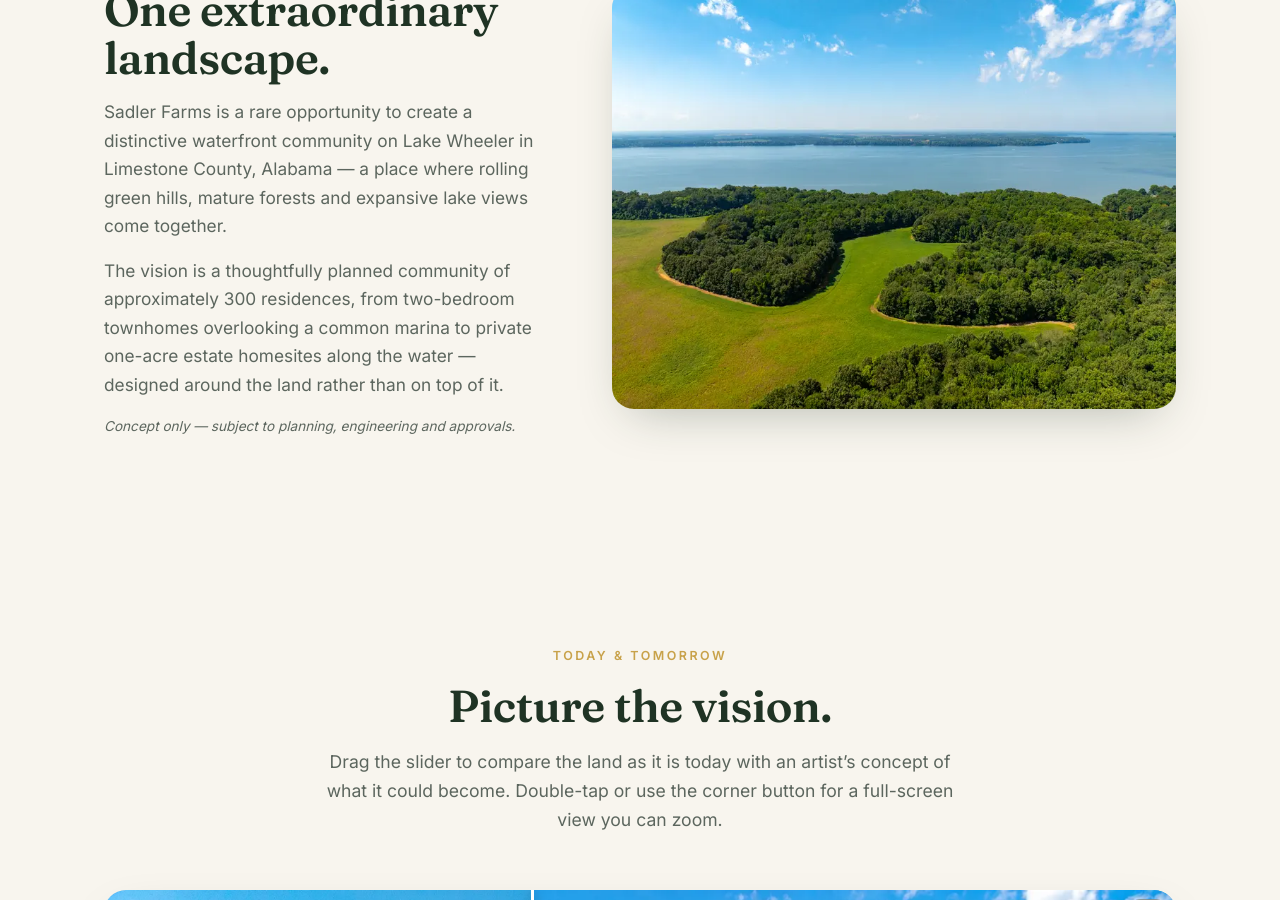
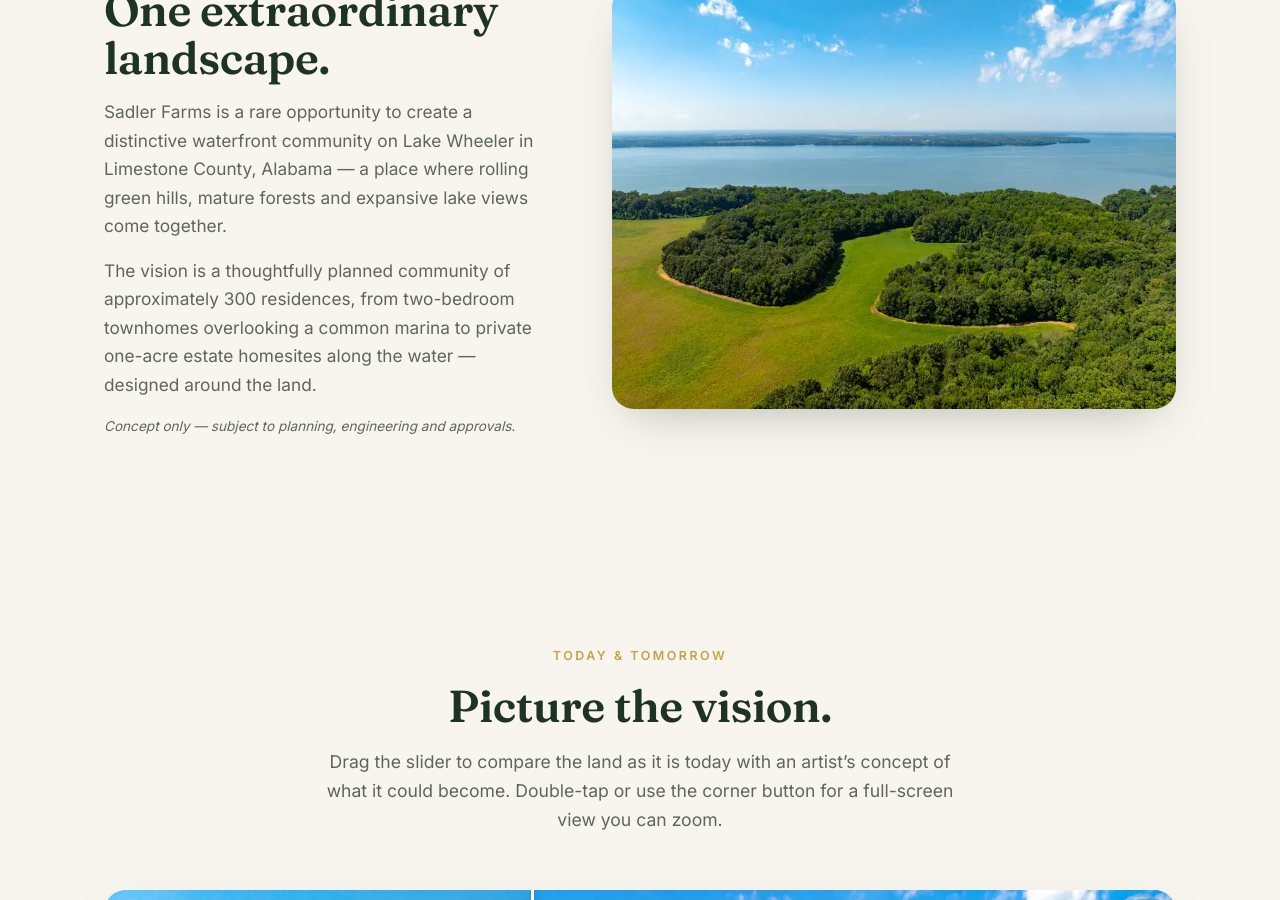
Before and after one commit to cawka/sadlerfarmsllc.com, a Jekyll site: the page built from index.html, in a window 1280 px wide and 900 px high, scrolled down 1124 px. Built offline with Jekyll 4.4.1, drawn with Linux system fonts in a browser that asks for light colours; comment, search, counter and statistics services are not loaded.

Commit message:
Vision copy: drop "rather than on top of it"
Per the client's markup, the sentence now ends "designed around the
land."

Co-Authored-By: Claude Opus 5.5 <noreply@anthropic.com>
Claude-Session: https://claude.ai/code/session_01FiGmMBAuR3rbnLVuuFUXma

```diff
--- a/index.html
+++ b/index.html
@@ -103,7 +103,7 @@ video:
         <p>
           The vision is a thoughtfully planned community of approximately 300 residences,
           from two-bedroom townhomes overlooking a common marina to private one-acre estate
-          homesites along the water — designed around the land rather than on top of it.
+          homesites along the water — designed around the land.
         </p>
         <p class="note">Concept only — subject to planning, engineering and approvals.</p>
       </div>
```
